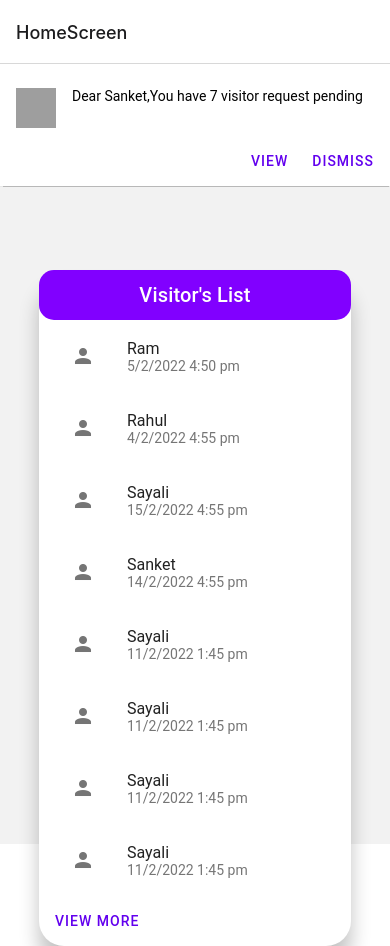
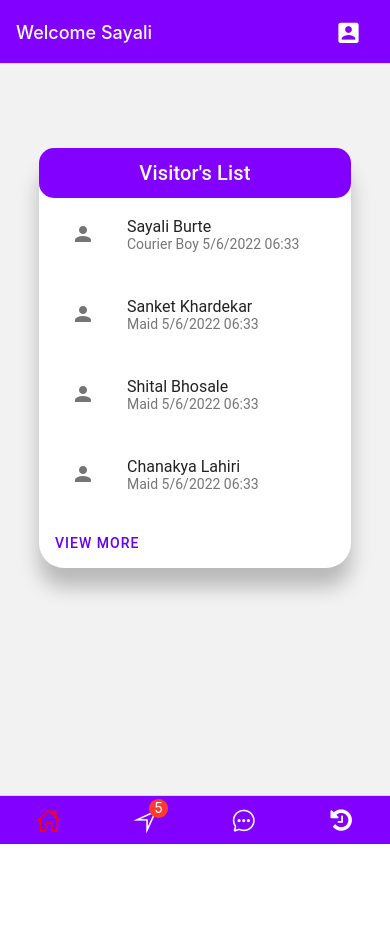
Before and after one commit to sayaliburte/residentialApp, a React Native app: screen / in a window 390 px wide. After the commit the page ends 844 px from the top, so only its background shows below. Built offline with nearby package versions, Linux system fonts and the light colour scheme; grey boxes are pictures that could not be loaded.

Commit message:
Added bottom navigation
Added bottom navigation, changed styles, added new pages

```diff
--- a/App.js
+++ b/App.js
@@ -1,26 +1,19 @@
 import React from "react";
-import { StyleSheet } from "react-native";
-import IncomingRequestScreen from './screens/IncomingRequestScreen';
+import { StyleSheet, Touchable, Text, View, Image } from "react-native";
+import IncomingRequestScreen from "./screens/IncomingRequestScreen";
 import Homescreen from "./screens/Homescreen";
-import { NavigationContainer } from '@react-navigation/native';
-import { createNativeStackNavigator } from '@react-navigation/native-stack';
-
+import { NavigationContainer } from "@react-navigation/native";
+import { createNativeStackNavigator } from "@react-navigation/native-stack";
+import Tabs from "./navigation/tabs";
 const Stack = createNativeStackNavigator();
 export default function App() {
-  return   (<NavigationContainer>
-  <Stack.Navigator>
-    <Stack.Screen
-      name="HomeScreen"
-      component={Homescreen}
-
-    />
-   <Stack.Screen
-      name="IncomingRequestScreen"
-      component={IncomingRequestScreen}
-
-    />
-  </Stack.Navigator>
-</NavigationContainer>)
+  return (
+    <NavigationContainer>
+      <Tabs />
+    </NavigationContainer>
+  );
 }
 
-const styles = StyleSheet.create({});
+const styles = StyleSheet.create({
+  shadow: {},
+});
--- a/components/Member/VisitorsList.js
+++ b/components/Member/VisitorsList.js
@@ -1,30 +1,9 @@
 import React, { useState } from "react";
-import {
-  StyleSheet,
-  View,
-  FlatList,
-  ImageBackground,
-  Dimensions,
-  Image,
-  ScrollView,
-  SafeAreaView,
-} from "react-native";
-import {
-  List,
-  Card,
-  Button,
-  Appbar,
-  Paragraph,
-  Dialog,
-  Portal,
-  Provider,
-  Title,
-  Avatar,
-  Banner,
-} from "react-native-paper";
+import { StyleSheet, View, FlatList, Image } from "react-native";
+import { List, Card, Button } from "react-native-paper";
 
-const VisitorList=(props)=>{
-    return(
+const VisitorList = (props) => {
+  return (
     <Card style={{ width: "80%", borderRadius: 25 }} elevation={20}>
       <Card.Title
         title="Visitor's List"
@@ -40,28 +19,28 @@ const VisitorList=(props)=>{
           <View>
             <Card.Content>
               <List.Item
+                style={{ height: 80 }}
                 left={(props) => <List.Icon {...props} icon="account" />}
-                    title={itemData.item.memberName}
-                    description={itemData.item.date + " " + itemData.item.time}
+                title={itemData.item.visitorName}
+                description={itemData.item.role + " " + itemData.item.dateTime}
               />
             </Card.Content>
           </View>
         )}
-            keyExtractor={(item) => item.id}
+        keyExtractor={(item) => item.vid}
       />
       <Card.Actions>
         <Button>View More</Button>
       </Card.Actions>
     </Card>
+  );
+};
 
-    );
-}
-
-const styles=StyleSheet.create({
+const styles = StyleSheet.create({
   cardTitle: {
     backgroundColor: "#8100ff",
     borderRadius: 15,
   },
-})
+});
 
 export default VisitorList;
--- /dev/null
+++ b/navigation/tabs.js
@@ -0,0 +1,74 @@
+import * as React from "react";
+import { Text, View } from "react-native";
+import { NavigationContainer } from "@react-navigation/native";
+import { createBottomTabNavigator } from "@react-navigation/bottom-tabs";
+import HomeScreen from "../screens/Homescreen";
+import communication from "../screens/communication";
+import IncomingRequestScreen from "../screens/IncomingRequestScreen";
+import History from "../screens/History";
+import Ionicons from "react-native-vector-icons/Ionicons";
+import FontAwesome from "react-native-vector-icons/FontAwesome";
+const Tab = createBottomTabNavigator();
+
+const Tabs = () => {
+  return (
+    <Tab.Navigator
+      screenOptions={{
+        tabBarShowLabel: false,
+        tabBarStyle: {
+          backgroundColor: "#8100ff",
+        },
+        tabBarInactiveTintColor: "white",
+        tabBarActiveTintColor: "red",
+        headerStyle: {
+          backgroundColor: "#8100ff",
+        },
+        headerTintColor: "white",
+      }}
+    >
+      <Tab.Screen
+        name=" Welcome Sayali"
+        component={HomeScreen}
+        options={{
+          tabBarIcon: ({ color, size }) => (
+            <Ionicons name="home-outline" color={color} size={size} />
+          ),
+        }}
+      />
+      <Tab.Screen
+        name="Incoming Visitor Request List"
+        component={IncomingRequestScreen}
+        options={{
+          tabBarBadge: 5,
+          tabBarIcon: ({ color, size }) => (
+            <Ionicons name="navigate-outline" color={color} size={size} />
+          ),
+        }}
+      />
+      <Tab.Screen
+        name="communication"
+        component={communication}
+        options={{
+          tabBarIcon: ({ color, size }) => (
+            <Ionicons
+              name="chatbubble-ellipses-outline"
+              color={color}
+              size={size}
+            />
+          ),
+        }}
+      />
+      <Tab.Screen
+        name="History"
+        component={History}
+        options={{
+          tabBarIcon: ({ color, size }) => (
+            <FontAwesome name="history" color={color} size={size} />
+          ),
+        }}
+      ></Tab.Screen>
+    </Tab.Navigator>
+  );
+};
+
+export default Tabs;
--- a/package.json
+++ b/package.json
@@ -13,6 +13,7 @@
     "@mdi/font": "^6.5.95",
     "@mdi/js": "^6.5.95",
     "@mdi/react": "^1.5.0",
+    "@react-navigation/bottom-tabs": "^6.3.1",
     "@react-navigation/native": "^6.0.8",
     "@react-navigation/native-stack": "^6.5.0",
     "expo": "~44.0.0",
@@ -25,6 +26,7 @@
     "react-native-paper": "^4.11.2",
     "react-native-safe-area-context": "^4.0.1",
     "react-native-screens": "^3.12.0",
+    "react-native-vector-icons": "^9.1.0",
     "react-native-web": "0.17.1"
   },
   "devDependencies": {
--- /dev/null
+++ b/screens/History.js
@@ -0,0 +1,16 @@
+import React, { useState } from "react";
+import { StyleSheet, View, FlatList, Text } from "react-native";
+import { List, Card, Button } from "react-native-paper";
+
+const VisitorList = (props) => {
+  return <Text>History Screen</Text>;
+};
+
+const styles = StyleSheet.create({
+  cardTitle: {
+    backgroundColor: "#8100ff",
+    borderRadius: 15,
+  },
+});
+
+export default VisitorList;
--- a/screens/Homescreen.js
+++ b/screens/Homescreen.js
@@ -1,120 +1,81 @@
-import React, { useState } from "react";
-import {
-  StyleSheet,
-  View,
-  FlatList,
-  ImageBackground,
-  Dimensions,
-  Image,
-  ScrollView,
-  SafeAreaView,
-} from "react-native";
+import React, { useState, useLayoutEffect } from "react";
+import { StyleSheet, View, Dimensions } from "react-native";
 
 import VisitorList from "../components/Member/VisitorsList";
+import { Button } from "react-native-paper";
 
 import BannerComponent from "../components/UI/BannerComponent";
 const { width, height } = Dimensions.get("window");
-const visitorRequest = [
+const allVisitorData = [
   {
     vid: 1,
     photo: {
       uri: "https://images.alphacoders.com/695/thumb-350-695222.jpg",
     },
-    role:"Courier Boy",
-    reason:"For Parcel",
-    visitorName: "Sanket khardekar",
+    role: "Courier Boy",
+    reason: "For Parcel",
+    visitorName: "Sayali Burte",
+    dateTime: "5/6/2022 06:33",
+    requestStatus:"accepted"
   },
   {
     vid: 2,
     photo: "",
-    role:"Maid",
-    reason:"Household",
-    visitorName: "Rahul gdgfdfr",
+    role: "Maid",
+    reason: "Household",
+    visitorName: "Sanket Khardekar",
+    dateTime: "5/6/2022 06:33",
+    requestStatus:"accepted"
   },
   {
     vid: 3,
-    visitorName: "Shruti resdfs",
-    role:"",
-    reason:"",
+
+    role: "Maid",
+    reason: "Household",
+    visitorName: "Shital Bhosale",
+    dateTime: "5/6/2022 06:33",
+    requestStatus:"accepted"
   },
   {
     vid: 4,
-    visitorName: "Hello resfser",
-    role:"sdf",
-    reason:"dfsd",
+    photo: "",
+    role: "Maid",
+    reason: "Guest",
+    visitorName: "Chanakya Lahiri",
+    dateTime: "5/6/2022 06:33",
+    requestStatus:"accepted"
   },
   {
     vid: 5,
-    visitorName: "Sanket rfrf",
-    role:"",
-    reason:"",
+    photo: "",
+    role: "Maid",
+    reason: "Household",
+    visitorName: "Shivani",
+    dateTime: "5/6/2022 06:33",
+    requestStatus:"decline"
   },
-  {
-    vid: 6,
-    visitorName: "Hello",
-    role:"",
-    reason:"",
-  },
-  {
-    vid: 7,
-    visitorName: "Sanket sfs",
-    role:"",
-    reason:"",
-  },
-];
-const DUMMY_EXPENSES = [
-  {
-    id: "e1",
-    memberName: "Ram",
-    date: "5/2/2022",
-    time: "4:50 pm",
-  },
-  {
-    id: "e2",
-    memberName: "Rahul",
-    date: "4/2/2022",
-    time: "4:55 pm",
-  },
-  { id: "e3", memberName: "Sayali", date: "15/2/2022", time: "4:55 pm" },
-  {
-    id: "e4",
-    memberName: "Sanket",
-    date: "14/2/2022",
-    time: "4:55 pm",
-  },
-  {
-    id: "e5",
-    memberName: "Sayali",
-    date: "11/2/2022",
-    time: "1:45 pm",
-  },
-  {
-    id: "e6",
-    memberName: "Sayali",
-    date: "11/2/2022",
-    time: "1:45 pm",
-  },
-  {
-    id: "e7",
-    memberName: "Sayali",
-    date: "11/2/2022",
-    time: "1:45 pm",
-  },
-  {
-    id: "e8",
-    memberName: "Sayali",
-    date: "11/2/2022",
-    time: "1:45 pm",
-  },
+
 ];
 
 const Homescreen = ({ navigation }) => {
+  useLayoutEffect(() => {
+    navigation.setOptions({
+      headerRight: () => (
+        <Button
+          icon="account-box"
+          labelStyle={{ fontSize: 27 }}
+          onPress={() => console.log("Pressed")}
+          title=""
+          color="white"
+        />
+      ),
+    });
+  }, [navigation]);
   const [visible, setVisible] = useState(true);
   const actions = [
     {
       label: "View",
-      onPress: () =>
-        navigation.navigate("IncomingRequestScreen", { data: visitorRequest }),
+      onPress: () => navigation.navigate("IncomingRequestScreen"),
     },
     {
       label: "Dismiss",
@@ -122,28 +83,12 @@ const Homescreen = ({ navigation }) => {
     },
   ];
 
+  const acceptedVisitorList=allVisitorData.filter(v=>v.requestStatus==="accepted");
+
   return (
     <View style={{ flexDirection: "column" }}>
-      <View></View>
-      {visitorRequest.length > 0 ? (
-        <BannerComponent
-          visible={visible}
-          actions={actions}
-          description={`Dear Sanket,You have ${visitorRequest.length} visitor request pending`}
-          visitorArray={visitorRequest}
-        />
-      ) : (
-        <View></View>
-      )}
-
-      <View
-        style={
-          visitorRequest.length > 0
-            ? styles.visitorCardContainer2
-            : styles.visitorCardContainer
-        }
-      >
-        <VisitorList data={DUMMY_EXPENSES} />
+      <View style={styles.visitorCardContainer}>
+        <VisitorList data={acceptedVisitorList} />
       </View>
     </View>
   );
@@ -152,13 +97,6 @@ const Homescreen = ({ navigation }) => {
 const styles = StyleSheet.create({
   visitorCardContainer: {
     height: height / 2,
-    paddingTop: height * 0.15,
-    flexDirection: "column",
-    alignItems: "center",
-  },
-
-  visitorCardContainer2: {
-    height: height / 2,
     paddingTop: height * 0.1,
     flexDirection: "column",
     alignItems: "center",
--- a/screens/IncomingRequestScreen.js
+++ b/screens/IncomingRequestScreen.js
@@ -1,31 +1,108 @@
-import React from "react";
-import {
-  StyleSheet,
-  View,
-  FlatList,
-  Dimensions,
-  Image,
-  Button,ImageBackground
-} from "react-native";
-import { List, Card } from "react-native-paper";
-const { width, height } = Dimensions.get("screen");
+import React, { useState, useEffect } from "react";
+import { StyleSheet, View, FlatList, Modal, Image } from "react-native";
+import { List, Card, Button, TextInput } from "react-native-paper";
+
 const IncomingRequestScreen = ({ route, navigation }) => {
-  const { data } = route.params;
+  // const { data, finalVisitorArray } = route.params;
+  //const [modifiedData, setModifiedData] = useState(data);
+  const [rejectReason, setRejectReason] = useState(false);
+  const [text, setText] = useState("");
+  const [idToReject, setIdToReject] = useState(0);
+  const [refresh, setRefresh] = useState(false);
+  /*useEffect(() => {
+    setRefresh(!refresh)
+  }, [setModifiedData,setRefresh]);
+  const handleDeleteVisitor = () => {
+    const tempdata = modifiedData.filter(
+      (filterData) => filterData.vid === idToReject
+    );
+    const t = tempdata.pop();
+
+    const addedData = { ...t, rejectedReason: text };
+
+    finalVisitorArray.push(addedData);
+
+    const deleteData = modifiedData.filter(
+      (filterData) => filterData.vid !== idToReject
+    );
+    console.log(deleteData);
+    setModifiedData(deleteData);
+
+    setText("");
+    setRejectReason(false);
+  };
+
+  const handleAddVisitor = (id) => {
+    const tempdata = modifiedData.filter((filterData) => filterData.vid === id);
+    const t = tempdata.pop();
+
+    finalVisitorArray.push(t);
+  };*/
+
+  const visitorRequest = [
+    {
+      vid: 1,
+      photo: {
+        uri: "https://images.alphacoders.com/695/thumb-350-695222.jpg",
+      },
+      role: "Courier Boy",
+      reason: "For Parcel",
+      visitorName: "Sayali Burte",
+      dateTime: "5/6/2022 06:33",
+    },
+    {
+      vid: 2,
+      photo: "",
+      role: "Maid",
+      reason: "Household",
+      visitorName: "Sanket Khardekar",
+      dateTime: "5/6/2022 06:33",
+    },
+    {
+      vid: 3,
+      photo: "",
+      role: "Maid",
+      reason: "Household",
+      visitorName: "Shital Bhosale",
+      dateTime: "5/6/2022 06:33",
+    },
+    {
+      vid: 4,
+      photo: "",
+      role: "Maid",
+      reason: "Household",
+      visitorName: "Shital Bhosale",
+      dateTime: "5/6/2022 06:33",
+    },
+    {
+      vid: 5,
+      photo: "",
+      role: "Maid",
+      reason: "Household",
+      visitorName: "Shital Bhosale",
+      dateTime: "5/6/2022 06:33",
+    },
+  ];
 
   return (
-    <View style={{ flex: 1 }}>
-       <ImageBackground source={require('../assets/building.jpg')} resizeMode="cover" style={styles.image}>
+    <View
+      style={{
+        flex: 1,
+        backgroundColor: "#f8ceec",
+        backgroundImage: "linear-gradient(315deg, #f8ceec 0%, #a88beb 74%)",
+      }}
+    >
       <FlatList
-        data={data}
+        data={visitorRequest}
         renderItem={(itemData) => (
           <Card style={{ margin: 4, borderRadius: 30 }}>
             <View style={{ flexDirection: "row" }}>
-              <View style={{ flex: 2 }}>
+              <View style={{ flex: 1 }}>
                 {itemData.item.photo ? (
                   <Image
                     style={{
                       width: 80,
-                      height: 90,
+                      height: 80,
                       borderRadius: 60,
                       margin: 6,
                     }}
@@ -35,7 +112,7 @@ const IncomingRequestScreen = ({ route, navigation }) => {
                   <Image
                     style={{
                       width: 80,
-                      height: 90,
+                      height: 80,
                       borderRadius: 60,
                       margin: 3,
                     }}
@@ -45,7 +122,7 @@ const IncomingRequestScreen = ({ route, navigation }) => {
                   />
                 )}
               </View>
-              <View style={{ flex: 1}}>
+              <View style={{ flex: 4, marginLeft: 40 }}>
                 <List.Item
                   title={itemData.item.visitorName}
                   titleNumberOfLines={2}
@@ -55,20 +132,55 @@ const IncomingRequestScreen = ({ route, navigation }) => {
               <View
                 style={{
                   flex: 3,
-                  justifyContent: "space-between",
-                  alignItems: "center",
-                  marginVertical: 10,
+                  justifyContent: "space-around",
+                  alignItems: "baseline",
+                  flexDirection: "row",
                 }}
               >
-                <Button title="Accept" color="forestgreen" onPress={() => {}} />
-                <Button title="Decline" color="tomato" onPress={() => {}} />
+                <Button
+                  title=""
+                  color="#8F00FF"
+                  icon="check-circle"
+                  labelStyle={{ fontSize: 46 }}
+                  //  onPress={/*handleAddVisitor.bind(this, itemData.item.vid)*/}
+                />
+                <Button
+                  title=""
+                  color="tomato"
+                  icon="delete-forever"
+                  labelStyle={{ fontSize: 50 }}
+                  onPress={() => {
+                    //   setIdToReject(itemData.item.vid);
+                    // setRejectReason(true);
+                  }}
+                />
               </View>
             </View>
           </Card>
         )}
         keyExtractor={(item) => item.vid}
+        // extraData={refresh}
       />
-      </ImageBackground>
+
+      <View style={styles.centeredView}>
+        <Modal animationType="slide" transparent={true} visible={rejectReason}>
+          <View style={styles.centeredView}>
+            <View style={styles.modalView}>
+              <TextInput
+                label="Reason"
+                value={text}
+                style={{ width: "100%", marginBottom: 10 }}
+                onChangeText={(t) => setText(t)}
+              />
+              <View>
+                <Button mode="contained" /*onPress={handleDeleteVisitor}*/>
+                  Submit
+                </Button>
+              </View>
+            </View>
+          </View>
+        </Modal>
+      </View>
     </View>
   );
 };
@@ -80,7 +192,50 @@ const styles = StyleSheet.create({
   },
   image: {
     flex: 1,
-    justifyContent: "center"
+    justifyContent: "center",
+  },
+
+  centeredView: {
+    flex: 1,
+    justifyContent: "center",
+    alignItems: "center",
+    marginTop: 22,
+  },
+  modalView: {
+    backgroundColor: "white",
+    borderRadius: 20,
+    padding: 35,
+
+    width: "70%",
+    alignItems: "center",
+    shadowColor: "#000",
+    shadowOffset: {
+      width: 0,
+      height: 2,
+    },
+    shadowOpacity: 0.25,
+    shadowRadius: 4,
+    elevation: 5,
+  },
+  button: {
+    borderRadius: 20,
+    padding: 10,
+    elevation: 2,
+  },
+  buttonOpen: {
+    backgroundColor: "#F194FF",
+  },
+  buttonClose: {
+    backgroundColor: "#2196F3",
+  },
+  textStyle: {
+    color: "white",
+    fontWeight: "bold",
+    textAlign: "center",
+  },
+  modalText: {
+    marginBottom: 15,
+    textAlign: "center",
   },
 });
 
--- /dev/null
+++ b/screens/communication.js
@@ -0,0 +1,16 @@
+import React, { useState } from "react";
+import { StyleSheet, View, FlatList, Text } from "react-native";
+import { List, Card, Button } from "react-native-paper";
+
+const VisitorList = (props) => {
+  return <Text>Communication Screen</Text>;
+};
+
+const styles = StyleSheet.create({
+  cardTitle: {
+    backgroundColor: "#8100ff",
+    borderRadius: 15,
+  },
+});
+
+export default VisitorList;
```
Also changed, not shown: 1 other file (tests, documents, lock files or other folders). Lines whose indentation alone changed are shown as unchanged.
